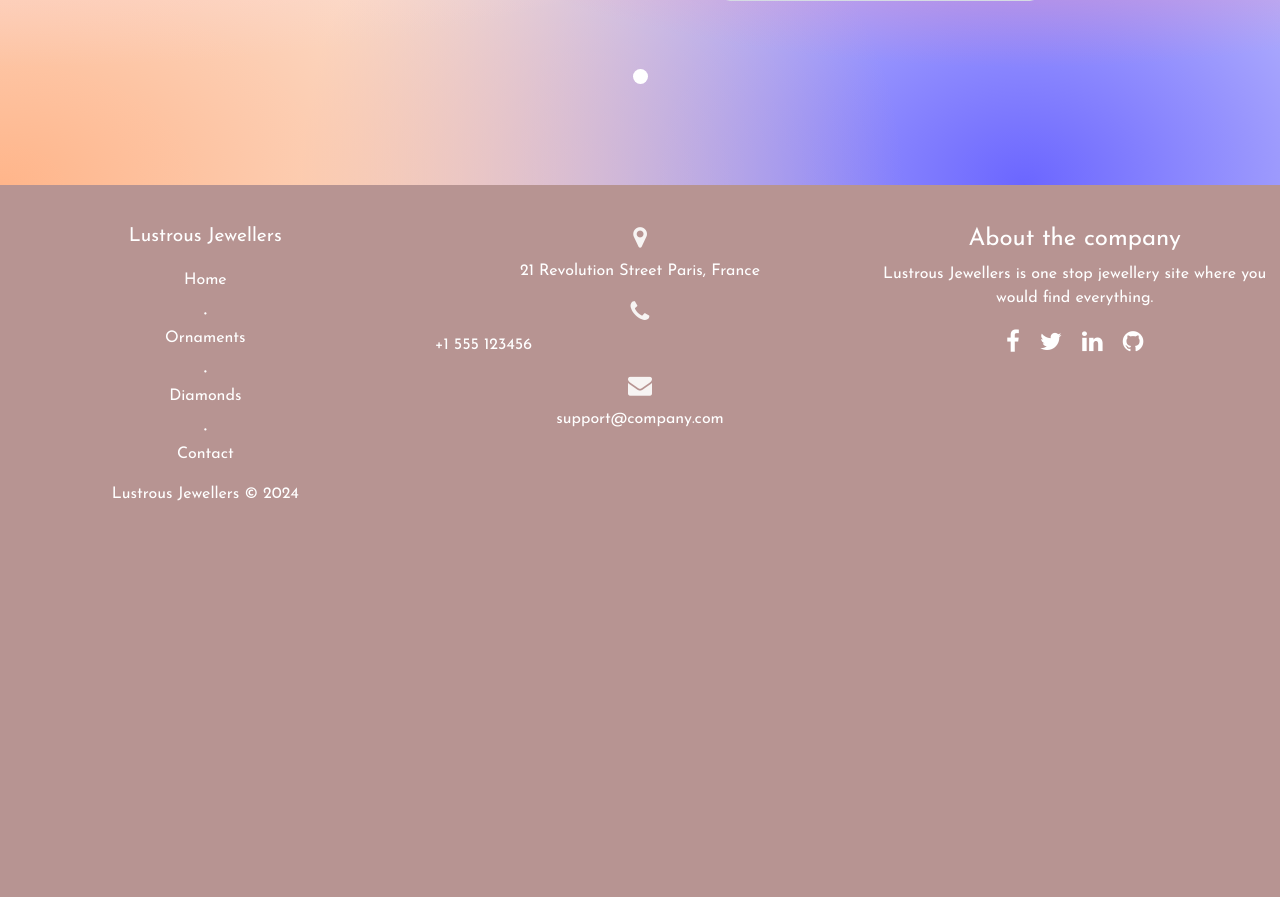
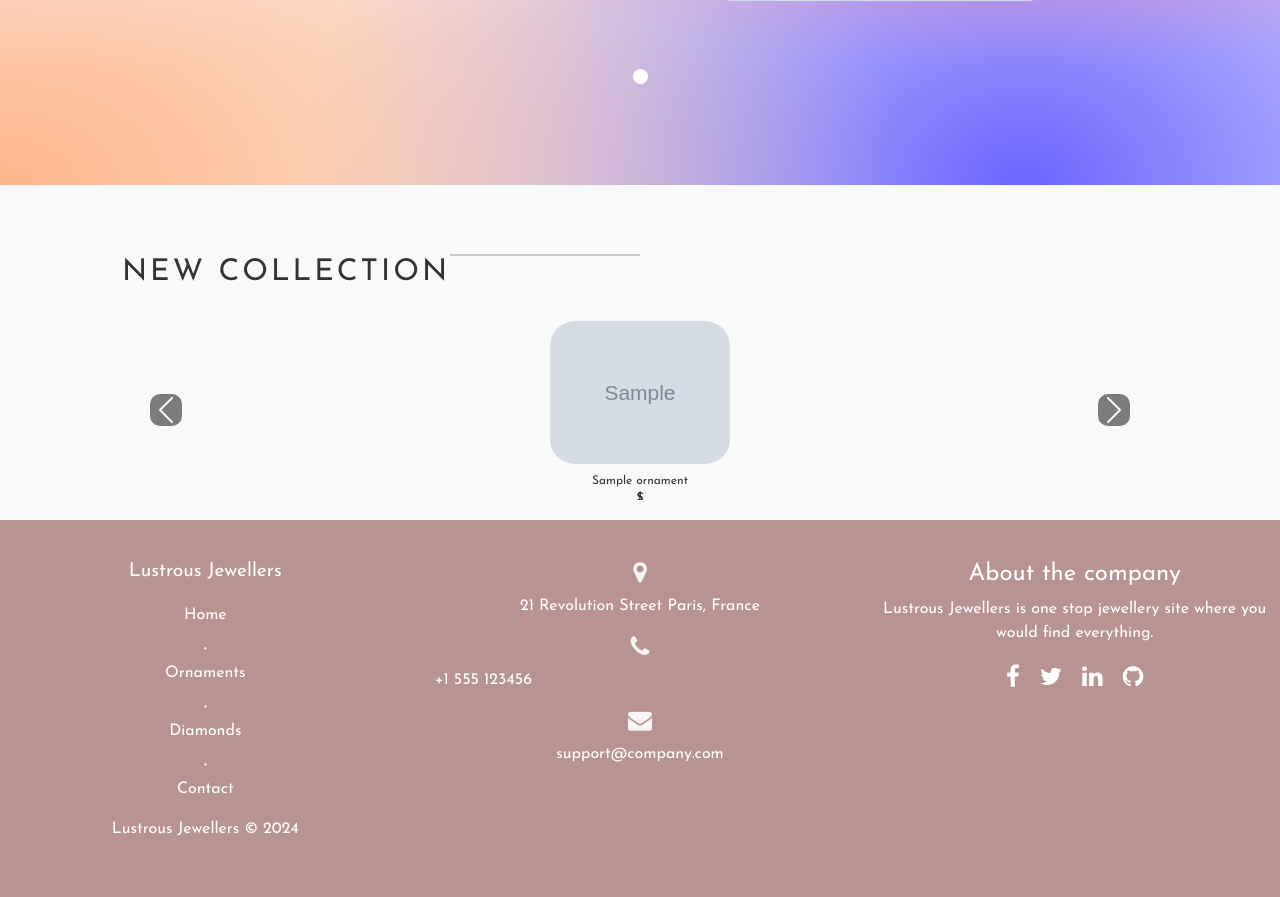
Before and after one commit to Heet06/lustrousjewellers, a PHP site: page / in a window 1280 px wide. Shown: the part 691-1588 px from the top of the page. Before the commit the page ends 1192 px from the top, so only its background shows below. Run offline with PHP 8.4, Linux system fonts and the light colour scheme; tables that the repository leaves empty or names only in its code hold one stand-in row (values such as "Sample post"); grey boxes marked "Sample" are stand-in pictures; data that the repository does not hold is empty; some libraries are stand-ins or nearby versions.

Commit message:
New Redesign pushed.

```diff
--- a/assets/js/swipe.js
+++ b/assets/js/swipe.js
@@ -46,3 +46,11 @@ function startAutoplay() {
 }
 
 startAutoplay();
+
+document.addEventListener('DOMContentLoaded', function () {
+    var itemSlider = new bootstrap.Carousel(document.getElementById('itemslider'), {
+        interval: 3000,
+        slidesPerView: 3, // Number of items to show at once
+        wrap: false // Set to true if you want looping
+    });
+});
--- a/assets/styles/swipe.css
+++ b/assets/styles/swipe.css
@@ -176,3 +176,78 @@ main h1 {
         width: 300px;
     }
 }
+
+#slider-text {
+    padding-top: 40px;
+    display: block;
+}
+
+#slider-text .col-md-6 {
+    overflow: hidden;
+}
+
+#slider-text h2 {
+    font-family: 'Josefin Sans', sans-serif;
+    font-weight: 400;
+    font-size: 30px;
+    letter-spacing: 3px;
+    margin: 30px auto;
+    padding-left: 40px;
+    position: relative;
+}
+
+#slider-text h2::after {
+    border-top: 2px solid #c7c7c7;
+    content: "";
+    position: absolute;
+    bottom: 35px;
+    width: 100%;
+}
+
+#itemslider h4 {
+    font-family: 'Josefin Sans', sans-serif;
+    font-weight: 400;
+    font-size: 12px;
+    margin: 10px auto 3px;
+}
+
+#itemslider h5 {
+    font-family: 'Josefin Sans', sans-serif;
+    font-weight: bold;
+    font-size: 12px;
+    margin: 3px auto 2px;
+}
+
+.carousel-item {
+    text-align: center;
+}
+
+.carousel-item .col-md-2 {
+    padding: 0 5px;
+}
+
+.carousel-item img {
+    max-width: 100%;
+    height: 80%;
+}
+
+@media screen and (max-width: 992px) {
+    #slider-control img {
+        padding-top: 70px;
+        margin: 0 auto;
+    }
+}
+
+@media all and (min-width: 768px) {
+    .carousel-item .col-md-2 {
+        width: 20%;
+        /* Adjust column width based on number of items per slide */
+    }
+}
+
+@media all and (min-width: 992px) {
+    .carousel-item .col-md-2 {
+        width: 16.666%;
+        /* Adjust column width based on number of items per slide */
+    }
+}
--- a/components/scripts.php
+++ b/components/scripts.php
@@ -1,4 +1,4 @@
-<script async src="https://cdnjs.cloudflare.com/ajax/libs/jquery/3.7.1/jquery.min.js"
+<script src="https://cdnjs.cloudflare.com/ajax/libs/jquery/3.7.1/jquery.min.js"
     integrity="sha512-v2CJ7UaYy4JwqLDIrZUI/4hqeoQieOmAZNXBeQyjo21dadnwR+8ZaIJVT8EE2iyI61OV8e6M8PP2/4hpQINQ/g=="
     crossorigin="anonymous" referrerpolicy="no-referrer"></script>
 
@@ -6,22 +6,6 @@
     integrity="sha512-2rNj2KJ+D8s1ceNasTIex6z4HWyOnEYLVC3FigGOmyQCZc2eBXKgOxQmo3oKLHyfcj53uz4QMsRCWNbLd32Q1g=="
     crossorigin="anonymous" referrerpolicy="no-referrer"></script>
 
-<script async src="https://cdn.jsdelivr.net/npm/bootstrap@5.3.2/dist/js/bootstrap.min.js"
+<script src="https://cdn.jsdelivr.net/npm/bootstrap@5.3.2/dist/js/bootstrap.min.js"
     integrity="sha384-BBtl+eGJRgqQAUMxJ7pMwbEyER4l1g+O15P+16Ep7Q9Q+zqX6gSbd85u4mG4QzX+"
     crossorigin="anonymous"></script>
-
-<script src="https://cdnjs.cloudflare.com/ajax/libs/Swiper/11.0.5/swiper-bundle.min.js"
-    integrity="sha512-Ysw1DcK1P+uYLqprEAzNQJP+J4hTx4t/3X2nbVwszao8wD+9afLjBQYjz7Uk4ADP+Er++mJoScI42ueGtQOzEA=="
-    crossorigin="anonymous" referrerpolicy="no-referrer"></script>
-
-<script src="https://cdnjs.cloudflare.com/ajax/libs/gsap/3.12.3/gsap.min.js"
-    integrity="sha512-7Au1ULjlT8PP1Ygs6mDZh9NuQD0A5prSrAUiPHMXpU6g3UMd8qesVnhug5X4RoDr35x5upNpx0A6Sisz1LSTXA=="
-    crossorigin="anonymous" referrerpolicy="no-referrer"></script>
-
-<script src="https://cdnjs.cloudflare.com/ajax/libs/gsap/3.12.5/ScrollTrigger.min.js"
-    integrity="sha512-onMTRKJBKz8M1TnqqDuGBlowlH0ohFzMXYRNebz+yOcc5TQr/zAKsthzhuv0hiyUKEiQEQXEynnXCvNTOk50dg=="
-    crossorigin="anonymous" referrerpolicy="no-referrer"></script>
-
-<script>
-
-</script>
--- a/contact.php
+++ b/contact.php
@@ -1,4 +1,5 @@
 <?php
+session_name("Authentication");
 session_start();
 ?>
 <!DOCTYPE html>
--- a/diamonds.php
+++ b/diamonds.php
@@ -1,4 +1,5 @@
 <?php
+session_name("Authentication");
 session_start();
 include 'scripts/connection.php';
 $query = 'select * from diamonds';
--- a/index.php
+++ b/index.php
@@ -1,8 +1,10 @@
 <?php
+session_name("Authentication");
 session_start();
 include 'scripts/connection.php';
 $query = "SELECT * FROM `homescreen`";
 $result = mysqli_query($con, $query);
+$result1 = mysqli_query($con, "SELECT * FROM `ornaments`");
 ?>
 <!DOCTYPE html>
 <html lang="en">
@@ -50,6 +52,58 @@ $result = mysqli_query($con, $query);
             </div>
         </main>
     </div>
+    <div class="container">
+        <div class="row" id="slider-text">
+            <div class="col-md-6">
+                <h2>NEW COLLECTION</h2>
+            </div>
+        </div>
+    </div>
+
+    <div class="container">
+
+        <div class="row">
+            <div class="col-md-12">
+                <div id="itemslider" class="carousel slide" data-bs-ride="carousel">
+                    <div class="carousel-inner">
+                        <?php
+                        $count = 0;
+                        while ($row = mysqli_fetch_array($result1)) {
+                            $src = explode(',', $row['images']);
+                            if ($count % 6 == 0) {
+                                echo '<div class="carousel-item ' . ($count == 0 ? 'active' : '') . '">';
+                                echo '<div class="row justify-content-center">';
+                            }
+                            ?>
+                            <div class="col-md-2">
+                                <a href="#"><img src="<?php echo $src[0]; ?>" class="img-fluid"></a>
+                                <h4 class="text-center"><?php echo $row['name']; ?></h4>
+                                <h5 class="text-center"><?php echo $row['Price']; ?>$</h5>
+                            </div>
+                            <?php
+                            if (($count + 1) % 6 == 0 || $count == mysqli_num_rows($result1) - 1) {
+                                echo '</div></div>'; // Close row and carousel-item divs
+                            }
+                            $count++;
+                        }
+                        ?>
+                    </div>
+
+                    <button class="carousel-control-prev" type="button" data-bs-target="#itemslider"
+                        data-bs-slide="prev">
+                        <span class="carousel-control-prev-icon" aria-hidden="true"></span>
+                        <span class="visually-hidden">Previous</span>
+                    </button>
+                    <button class="carousel-control-next" type="button" data-bs-target="#itemslider"
+                        data-bs-slide="next">
+                        <span class="carousel-control-next-icon" aria-hidden="true"></span>
+                        <span class="visually-hidden">Next</span>
+                    </button>
+                </div>
+
+            </div>
+        </div>
+    </div>
     <?php include 'components/footer.php'; ?>
     <?php include 'components/scripts.php'; ?>
     <script async src="assets/js/swipe.js"></script>
--- a/login.php
+++ b/login.php
@@ -1,4 +1,5 @@
 <?php
+session_name("Authentication");
 session_start();
 session_unset();
 session_destroy();
@@ -23,6 +24,7 @@ if (isset($_POST['submit'])) {
     $user = mysqli_fetch_array($authenticate);
 
     if ($match) {
+        session_name("Authentication");
         session_start();
         $_SESSION['userdetails'] = $user;
         $_SESSION['auth'] = "true";
--- a/logout.php
+++ b/logout.php
@@ -1,4 +1,5 @@
 <?php
+session_name("Authentication");
 session_start();
 session_unset();
 session_destroy();
--- a/manage.php
+++ b/manage.php
@@ -1,4 +1,5 @@
 <?php
+session_name("Authentication");
 session_start();
 if (!isset($_SESSION['auth'])) {
   header("Location: /");
--- a/manageHome.php
+++ b/manageHome.php
@@ -1,4 +1,5 @@
 <?php
+session_name("Authentication");
 session_start();
 if (!isset($_SESSION['auth'])) {
     header("Location: /");
--- a/ornaments.php
+++ b/ornaments.php
@@ -1,4 +1,5 @@
 <?php
+session_name("Authentication");
 session_start();
 include 'scripts/connection.php';
 $query = 'select * from ornaments';
--- a/profile.php
+++ b/profile.php
@@ -1,4 +1,5 @@
 <?php
+session_name("Authentication");
 session_start();
 if (!isset($_SESSION['auth'])) {
     header("Location: /");
--- a/scripts/process.php
+++ b/scripts/process.php
@@ -1,4 +1,5 @@
 <?php
+session_name("Authentication");
 session_start();
 include 'connection.php';
 
--- a/upload.php
+++ b/upload.php
@@ -1,4 +1,5 @@
 <?php
+session_name("Authentication");
 session_start();
 if (!isset($_SESSION['auth'])) {
     header("Location: /");
```
